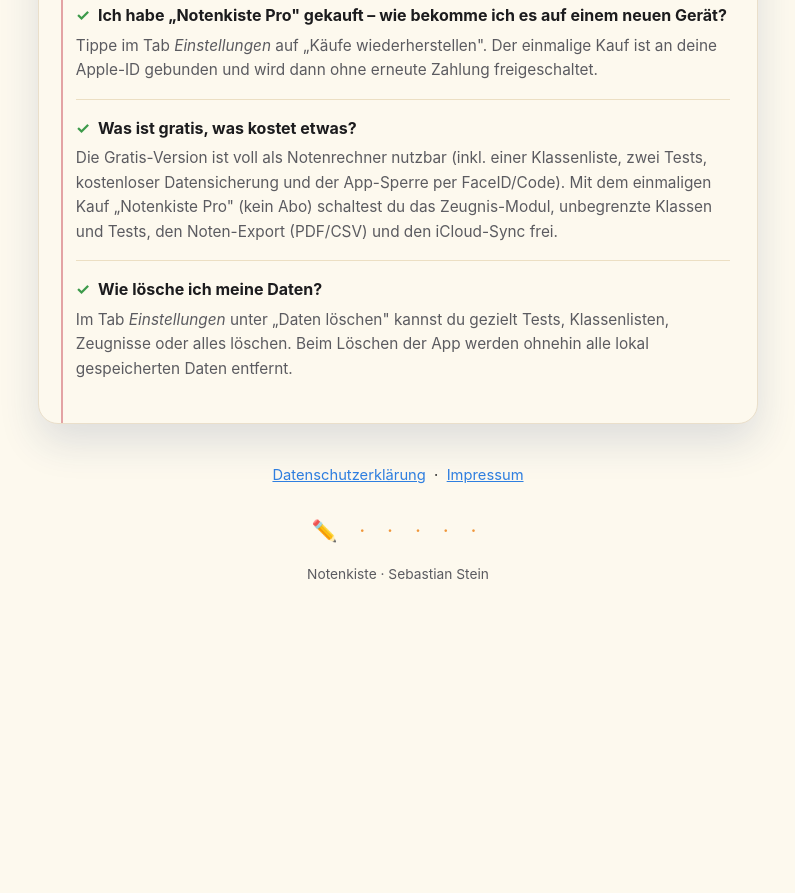
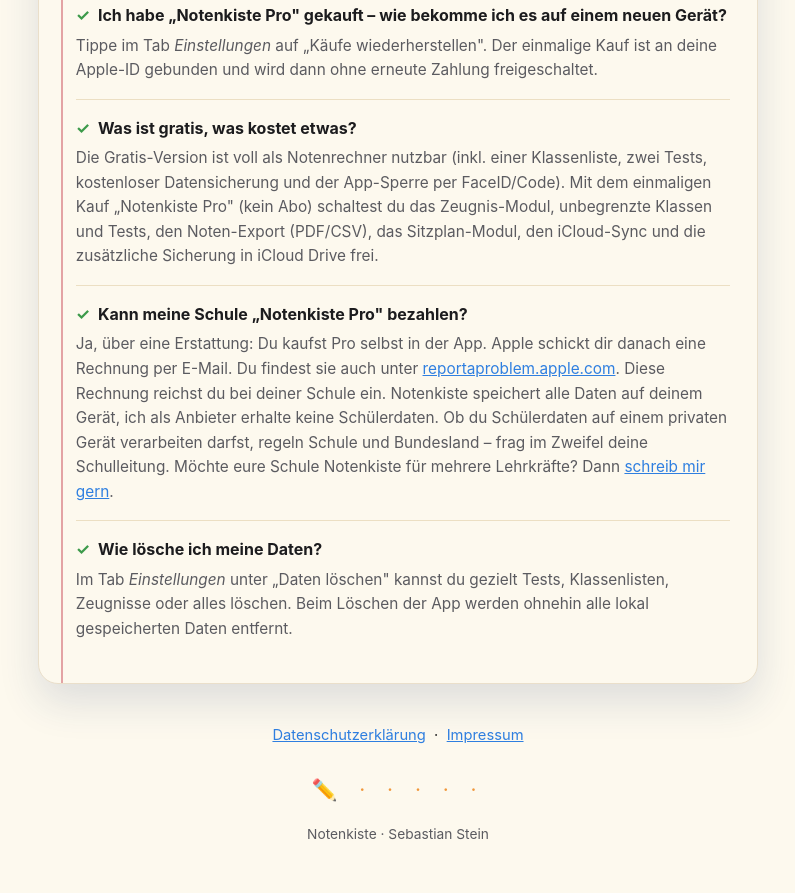
Before and after one commit to stonemaan/Notenkiste, a plain HTML site: page support.html in a window 1280 px wide. Shown: the part 930-1823 px from the top of the page, without its empty margins (242-1037 px from the left). Before the commit the page ends 1563 px from the top, so only its background shows below. Drawn offline with Linux system fonts and the light colour scheme.

Commit message:
Update support.html: school reimbursement note

```diff
--- a/support.html
+++ b/support.html
@@ -151,7 +151,20 @@
   <p class="faq-antwort">Die Gratis-Version ist voll als Notenrechner nutzbar (inkl. einer
   Klassenliste, zwei Tests, kostenloser Datensicherung und der App-Sperre per FaceID/Code).
   Mit dem einmaligen Kauf „Notenkiste Pro" (kein Abo) schaltest du das Zeugnis-Modul,
-  unbegrenzte Klassen und Tests, den Noten-Export (PDF/CSV) und den iCloud-Sync frei.</p>
+  unbegrenzte Klassen und Tests, den Noten-Export (PDF/CSV), das Sitzplan-Modul, den iCloud-Sync und
+  die zusätzliche Sicherung in iCloud Drive frei.</p>
+</div>
+
+<div class="faq" id="schule">
+  <p class="faq-frage"><span class="haken">✓</span> Kann meine Schule „Notenkiste Pro" bezahlen?</p>
+  <p class="faq-antwort">Ja, über eine Erstattung: Du kaufst Pro selbst in der App. Apple schickt dir
+  danach eine Rechnung per E-Mail. Du findest sie auch unter
+  <a href="https://reportaproblem.apple.com">reportaproblem.apple.com</a>. Diese Rechnung reichst du bei
+  deiner Schule ein. Notenkiste speichert alle Daten auf deinem Gerät, ich als Anbieter erhalte keine
+  Schülerdaten. Ob du Schülerdaten auf einem privaten Gerät verarbeiten darfst, regeln Schule und
+  Bundesland – frag im Zweifel deine Schulleitung. Möchte eure Schule Notenkiste für mehrere
+  Lehrkräfte? Dann <a href="mailto:seb.stein@me.com?subject=Notenkiste%20f%C3%BCr%20Schulen">schreib mir
+  gern</a>.</p>
 </div>
 
 <div class="faq">
```
